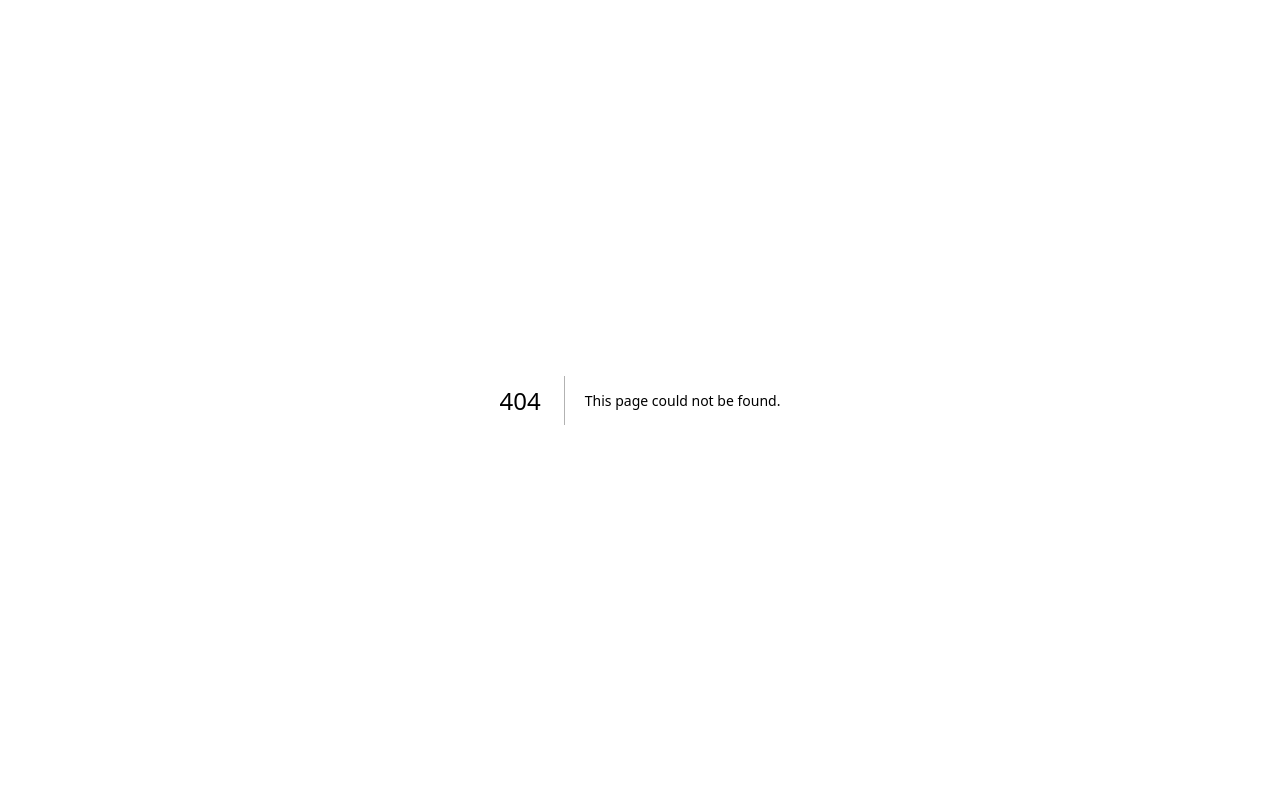
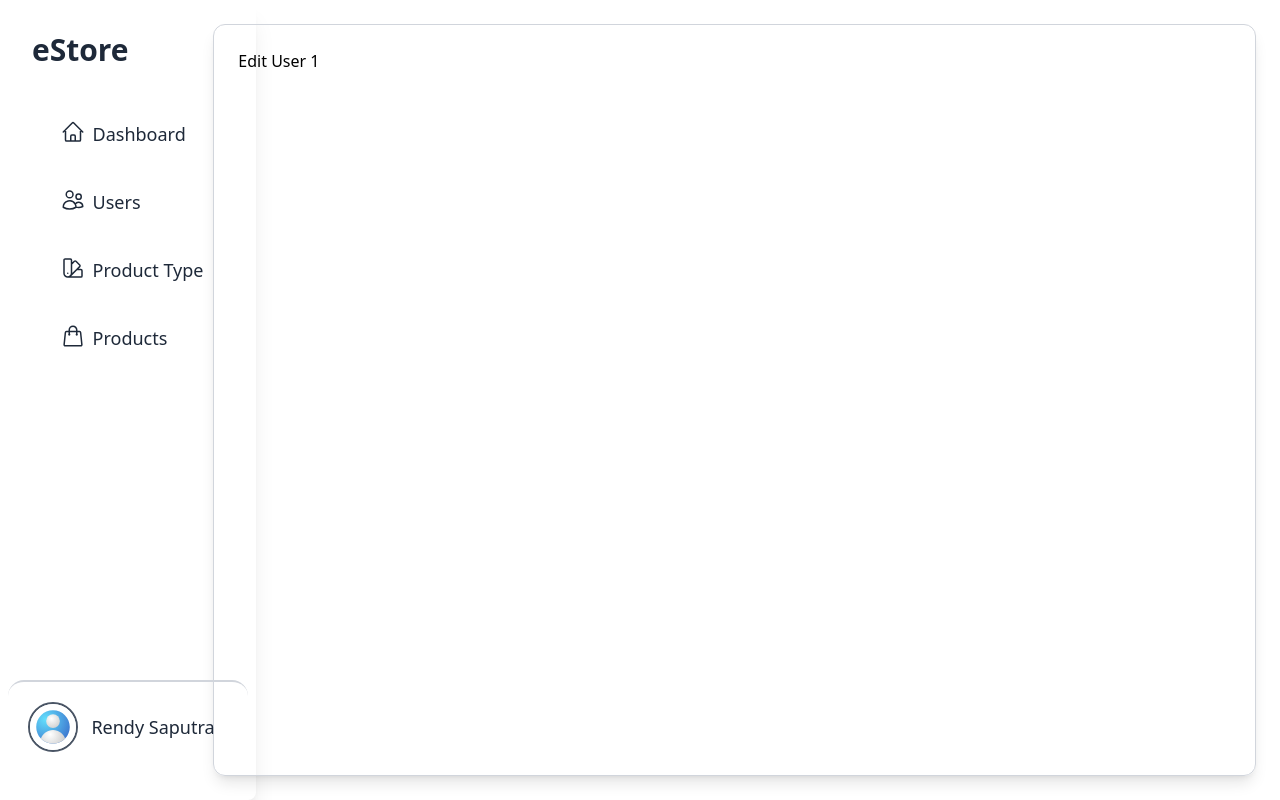
Before and after one commit to rensaputra/react19-bootcamp, a Next.js app in the folder 20-MyStore-AdminSection/project/admin/: page /users/edit/1 in a window 1280 px wide. Before the commit this address had no page. Built offline with nearby package versions, Linux system fonts and the light colour scheme.

Commit message:
feat: add dynamic route for edit user

```diff
--- /dev/null
+++ b/20-MyStore-AdminSection/project/admin/src/app/(withLayout)/users/edit/[userid]/page.tsx
@@ -0,0 +1,7 @@
+import EditUser from "@/screens/users/edit";
+
+const EditUserPage = async ({ params }: { params: { userid: string } }) => {
+  return <EditUser params={params} />;
+};
+
+export default EditUserPage;
--- /dev/null
+++ b/20-MyStore-AdminSection/project/admin/src/screens/users/edit/index.tsx
@@ -0,0 +1,10 @@
+const EditUser = async ({ params }: { params: { userid: string } }) => {
+  const { userid } = await params;
+  return (
+    <>
+      <h1>Edit User {userid}</h1>
+    </>
+  );
+};
+
+export default EditUser;
```
